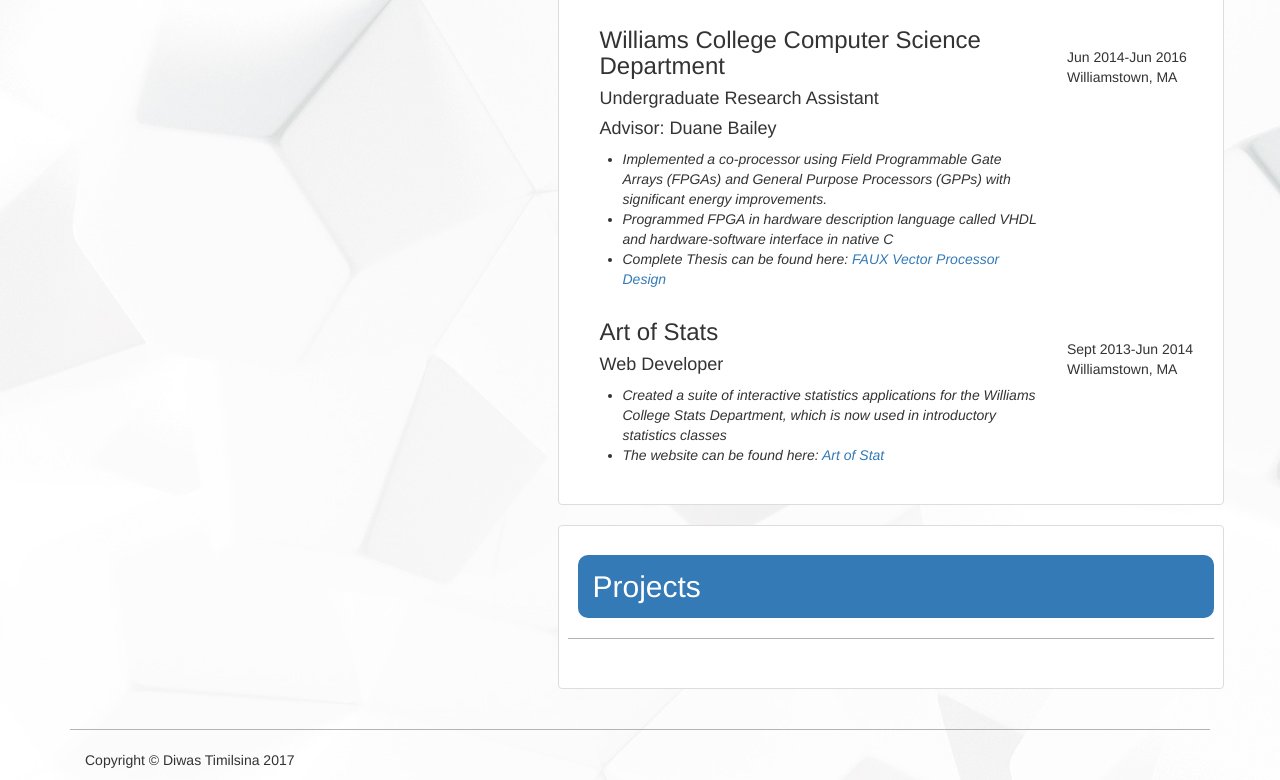
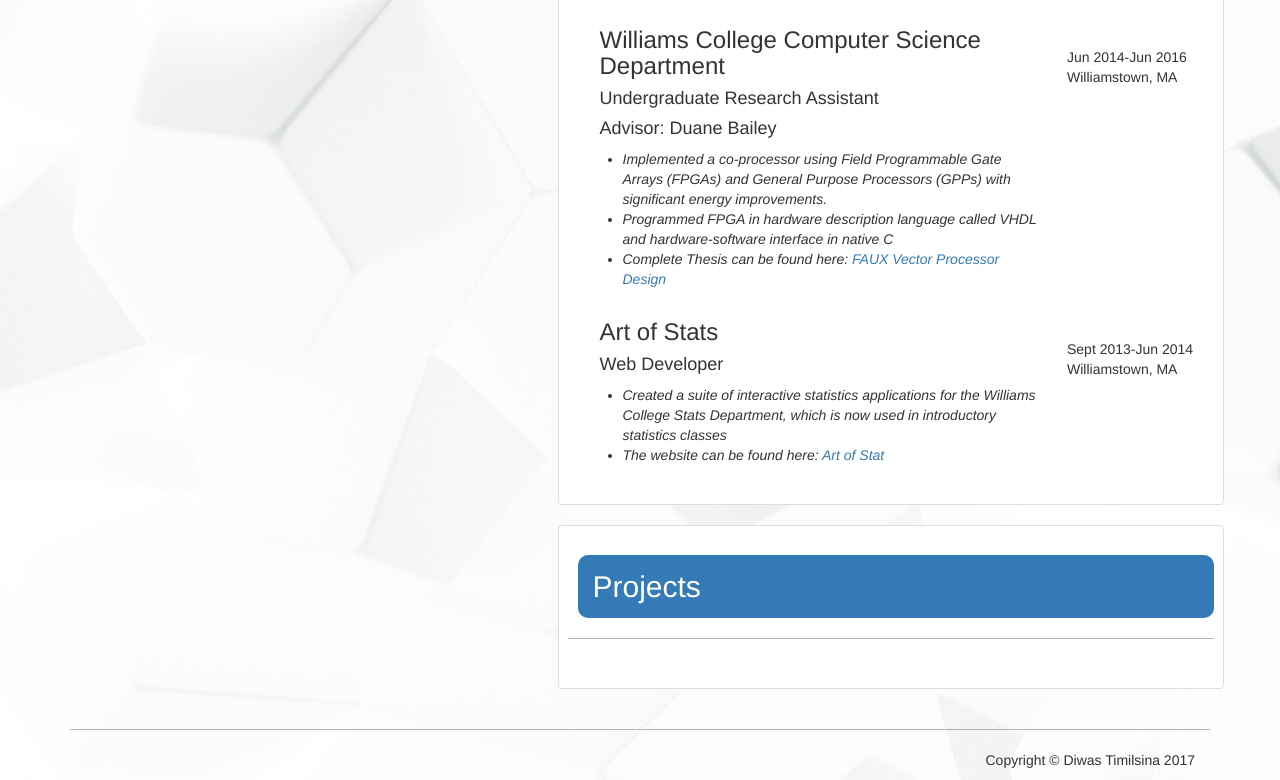
Before and after one commit to dtimilsina/dtimilsina.github.io, a plain HTML site: page index.html in a window 1280 px wide. Shown: the part 1582-2362 px from the top of the page. Drawn offline with Linux system fonts and the light colour scheme.

Commit message:
few more changes

```diff
--- a/index.html
+++ b/index.html
@@ -256,7 +256,7 @@
         </footer>
       </div>
       <div class="col-lg-12">
-          <p>Copyright &copy; Diwas Timilsina 2017</p>
+          <p class="pull-right">Copyright &copy; Diwas Timilsina 2017</p>
       </div>
 
     </div>
```
Also changed, not shown: 2 other files.
